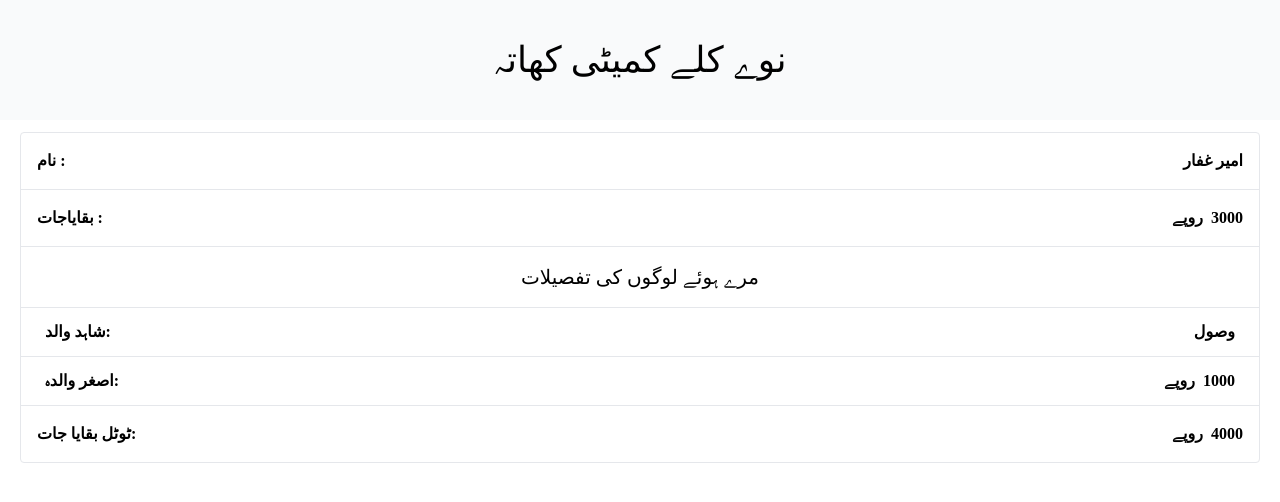
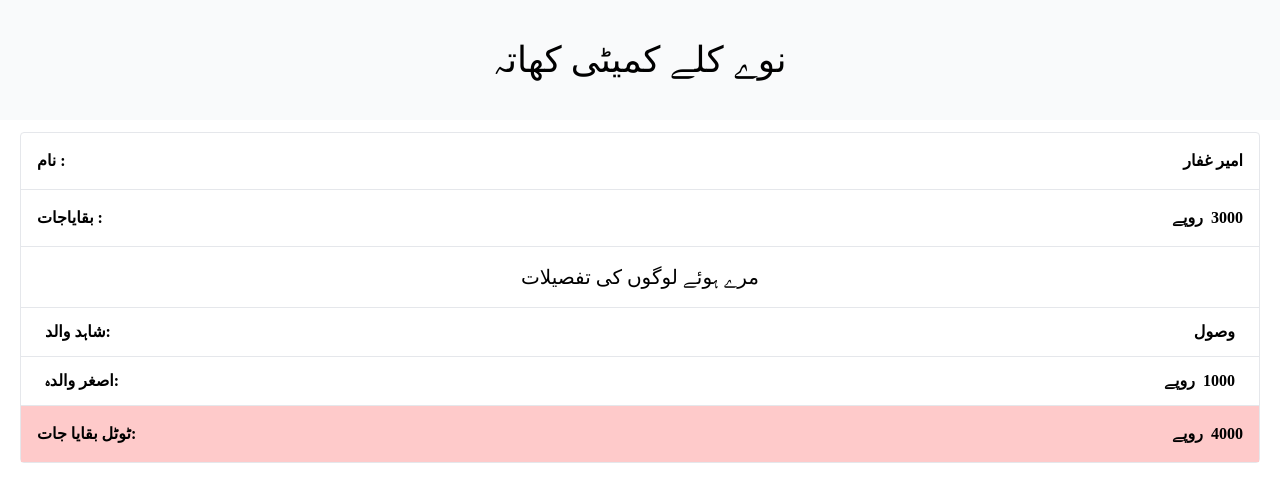
Before and after one commit to shakilkhan12/committee, a Next.js app: page /person/1 in a window 1280 px wide. Shown: the top 502 px of the page. Built offline with nearby package versions, Linux system fonts and the light colour scheme; a web font is replaced by a local one.

Commit message:
styles are updated

```diff
--- a/src/app/person/[id]/page.tsx
+++ b/src/app/person/[id]/page.tsx
@@ -60,10 +60,10 @@ const page = ({params}: PropTypes) => {
                         }
                     })}
                 </div>
-                <div className='border-t p-4 flex justify-between items-center'>
-                    <h3 className='urdu text-base font-bold'>ٹوٹل بقایا جات:</h3>
+                <div className={`border-t p-4 flex justify-between items-center ${total(person) === 0 ? 'bg-green-200' : 'bg-red-200'}`}>
+                    <h3 className={`urdu text-base font-bold ${total(person) === 0 ? 'text-green-800' : 'text-red-800'}`}>ٹوٹل بقایا جات:</h3>
                     <h3 className='urdu text-base font-bold'>
-                        {typeof person.details?.dues === 'number' ? <div className='flex items-center space-x-2'>
+                        {typeof person.details?.dues === 'number' ? <div className='flex items-center space-x-2 '>
                         <span>روپے </span>
                         <span>{total(person)}</span></div> : person.details.dues}
                     </h3>
```
